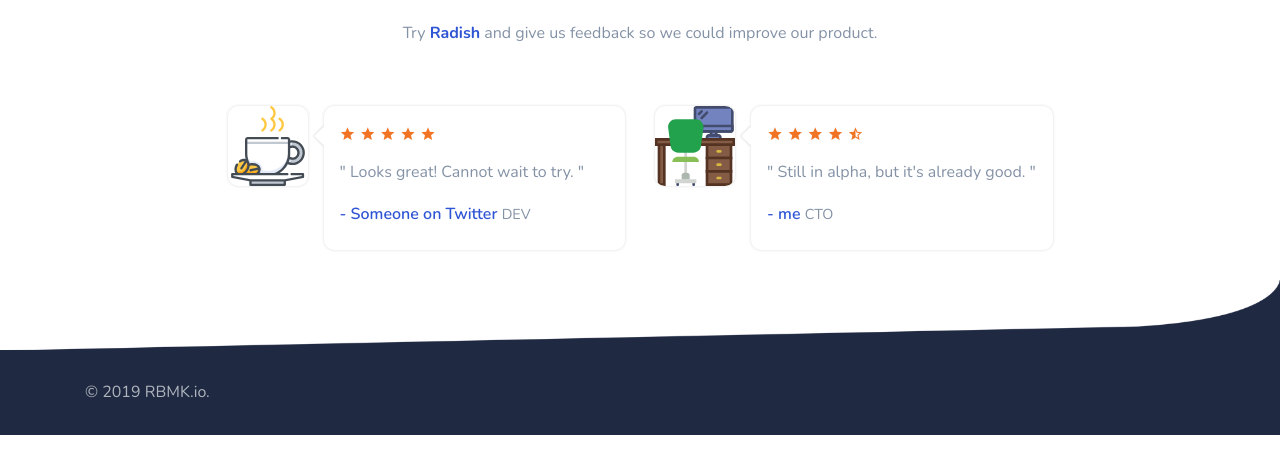
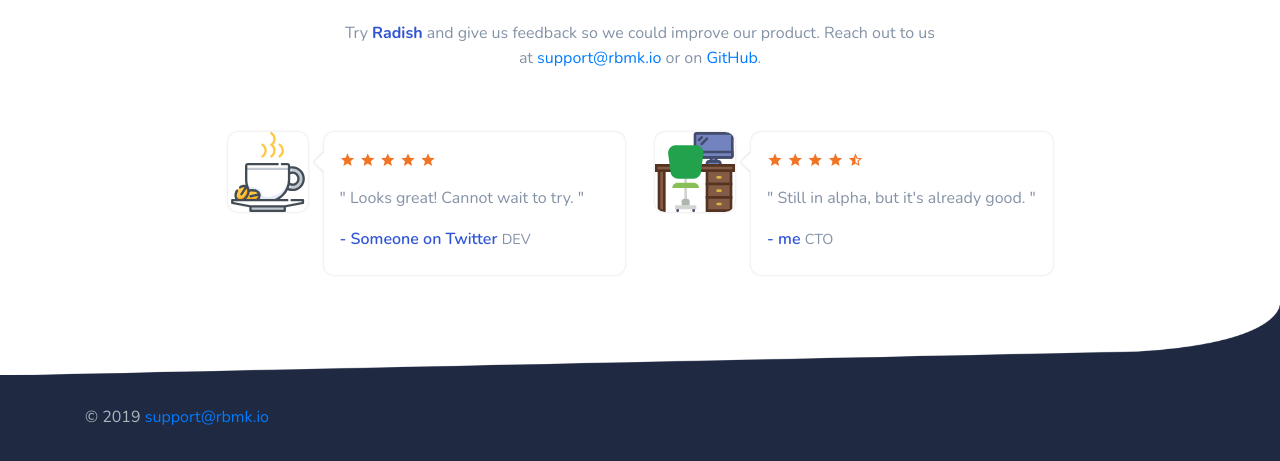
Before and after one commit to rbmkio/rbmkio.github.io, a plain HTML site: page index.html in a window 1280 px wide. Shown: the part 2646-3107 px from the top of the page. Before the commit the page ends 3081 px from the top, so only its background shows below. Drawn offline with nearby package versions, Linux system fonts and the light colour scheme.

Commit message:
Add contact info

```diff
--- a/index.html
+++ b/index.html
@@ -263,7 +263,10 @@
                     <div class="col-12 text-center">
                         <div class="section-title mb-60">
                             <h4 class="main-title mb-4">What our users said about <span class="text-primary">Radish</span> project</h4>
-                            <p class="text-muted para-desc mx-auto mb-0">Try <span class="text-primary font-weight-bold">Radish</span> and give us feedback so we could improve our product.</p>
+                            <p class="text-muted para-desc mx-auto mb-0">
+                                Try <span class="text-primary font-weight-bold">Radish</span> and give us feedback so we could improve our product.
+                                Reach out to us at <a href="mailto:support@rbmk.io">support@rbmk.io</a> or on <a href="https://github.com/rbmkio/radish/issues">GitHub</a>.
+                            </p>
                         </div>
                     </div><!--end col-->
                 </div><!--end row-->
@@ -325,7 +328,7 @@
                 <div class="row align-items-center">
                     <div class="col-sm-6">
                         <div class="text-sm-left">
-                            <p class="mb-0">© 2019 RBMK.io.</p>
+                            <p class="mb-0">© 2019 <a href="mailto:support@rbmk.io">support@rbmk.io</a></p>
                         </div>
                     </div>
 
```
